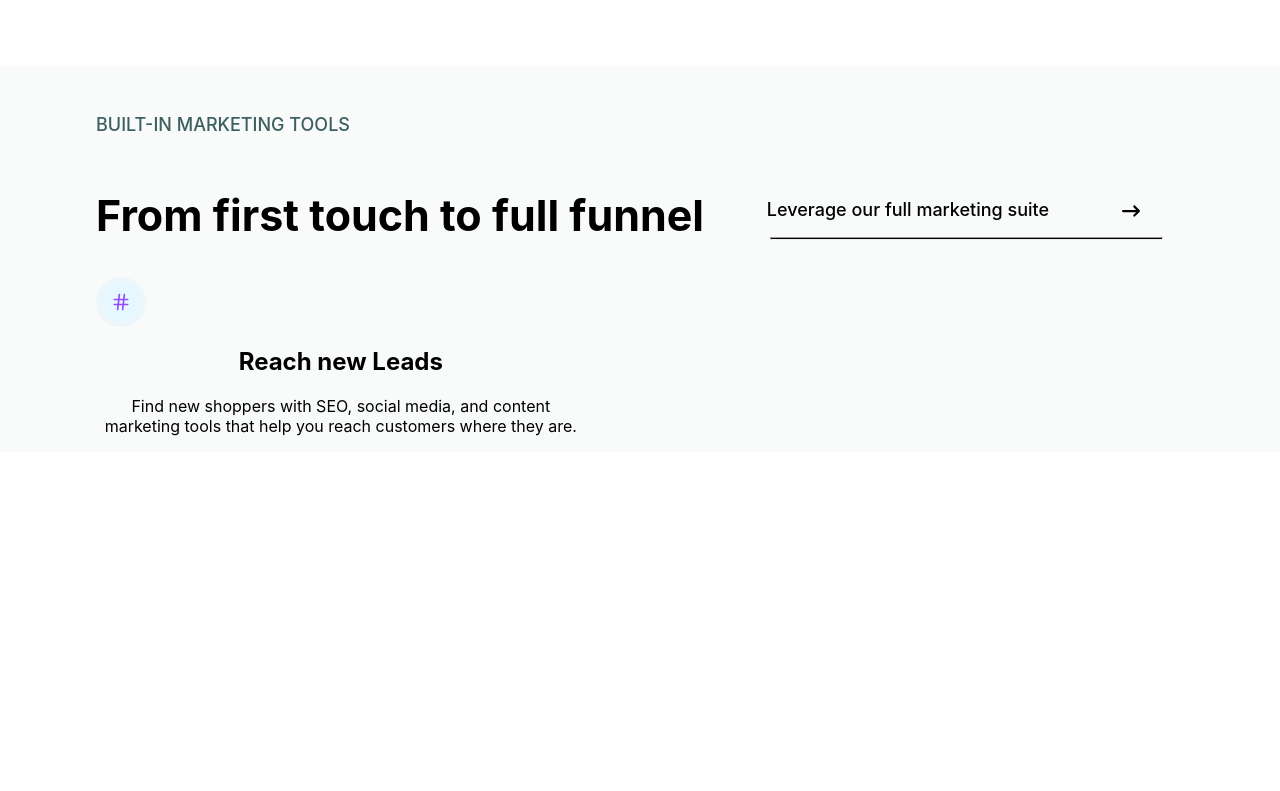
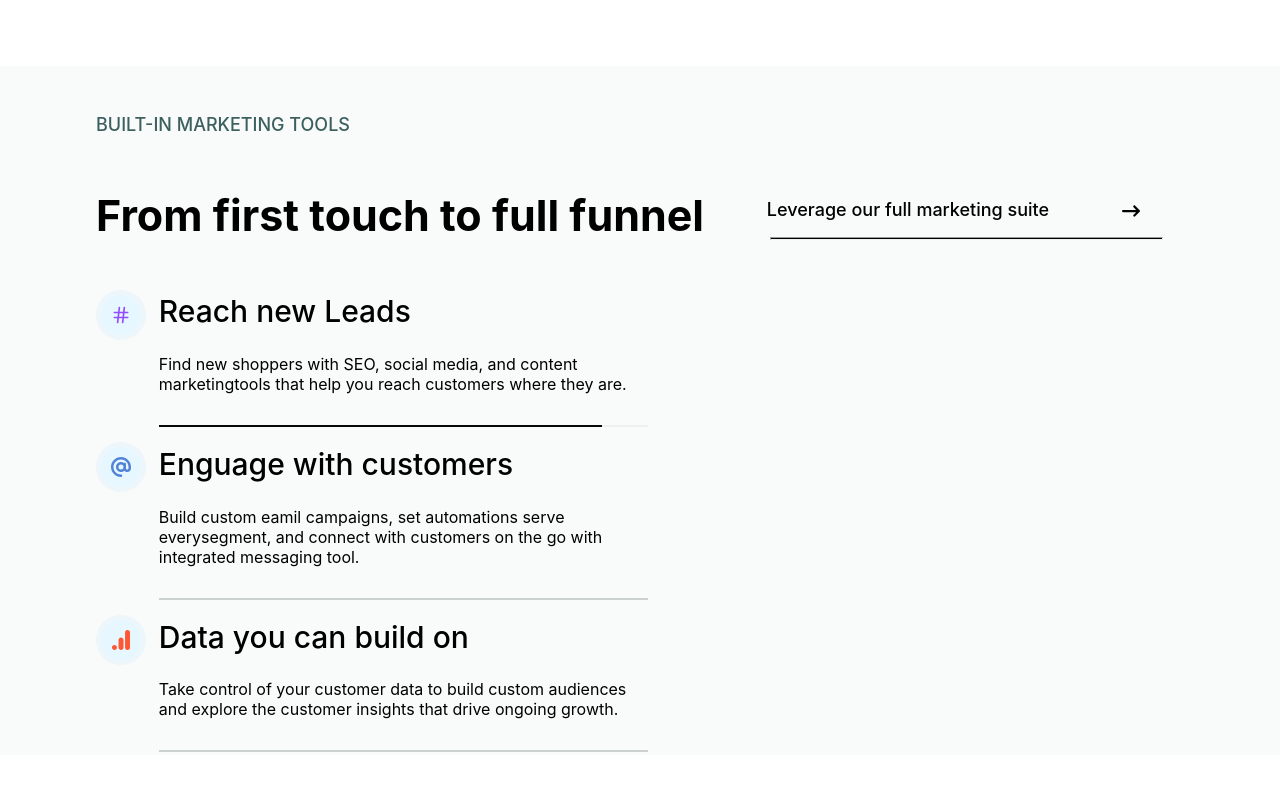
Before and after one commit to Ravi99245/shopify-website, a React (Create React App) app: page / in a window 1280 px wide. Shown: the part 3401-4192 px from the top of the page. Before the commit the page ends 3901 px from the top, so only its background shows below. Built offline with nearby package versions, Linux system fonts and the light colour scheme.

Commit message:
Gradient divs created

```diff
--- a/src/components/ThirdPage/index.js
+++ b/src/components/ThirdPage/index.js
@@ -23,10 +23,6 @@ class ThirdPage extends Component {
       { id: 3, filling: false },
     ],
   };
-
-  handleMouseEnter = (id) => this.setState({ hoverId: id });
-
-  handleMouseLeave = () => this.setState({ hoverId: null });
 
   componentDidMount() {
     this.interval = setInterval(() => {
--- a/src/components/ThirdPage/styledComponent.js
+++ b/src/components/ThirdPage/styledComponent.js
@@ -60,8 +60,7 @@ export const GradientDiv = styled.div`
     #a9eeff,
     #80d1fe
   ); /* Assuming currant is #ff0050 */
-  transform-origin: left;
-  transform: scaleX(1);
+
   animation: ${({ filling }) => (filling ? fillAnimation : emptyAnimation)} 10s
     ease forwards;
   transition-duration: 9920ms;
--- a/src/components/VideoPage/index.js
+++ b/src/components/VideoPage/index.js
@@ -16,10 +16,74 @@ import {
   Hashtag,
   InnerContainer,
   DetaialsContainer,
+  VidoeDetailContainer,
+  Heading2,
+  At,
+  Button,
+  Data,
+  GradientDiv,
 } from "./styledComponent";
 
 class VideoPage extends Component {
-  state = { arrow1: false, arrow2: true };
+  state = {
+    arrow1: false,
+    arrow2: true,
+    bars: [
+      {
+        id: 1,
+        playing: true,
+        symbol: <Hashtag />,
+        heading: "Reach new Leads",
+        paragraph:
+          "Find new shoppers with SEO, social media, and content marketingtools that help you reach customers where they are.",
+      },
+      {
+        id: 2,
+        playing: false,
+        symbol: <At />,
+        heading: "Enguage with customers",
+        paragraph:
+          "Build custom eamil campaigns, set automations serve everysegment, and connect with customers on the go with integrated messaging tool.",
+      },
+      {
+        id: 3,
+        playing: false,
+        symbol: <Data />,
+        heading: "Data you can build on",
+        paragraph:
+          "Take control of your customer data to build custom audiences and explore the customer insights that drive ongoing growth.",
+      },
+    ],
+  };
+
+  componentDidMount() {
+    this.interval = setInterval(() => {
+      this.setState((prevState) => {
+        // Reset all bars to not playing
+        const bars = prevState.bars.map((bar) => ({ ...bar, playing: false }));
+
+        // Find the current playing bar
+        const currentPlayingIndex = prevState.bars.findIndex(
+          (bar) => bar.playing
+        );
+
+        // Determine the next index
+        const nextPlayingIndex =
+          currentPlayingIndex === prevState.bars.length - 1
+            ? 0
+            : currentPlayingIndex + 1;
+
+        // Set the next bar to playing
+        bars[nextPlayingIndex].playing = true;
+
+        return { bars };
+      });
+    }, 10000);
+  }
+
+  componentWillUnmount() {
+    clearInterval(this.interval);
+  }
 
   handleMouseEneter = () => {
     this.setState({ arrow1: true, arrow2: false });
@@ -30,7 +94,8 @@ class VideoPage extends Component {
   };
 
   render() {
-    const { arrow1, arrow2 } = this.state;
+    const { arrow1, arrow2, bars } = this.state;
+    console.log(bars);
     return (
       <Section>
         <TopContainer>
@@ -54,20 +119,22 @@ class VideoPage extends Component {
           </HeadingContianer>
         </TopContainer>
         <div>
-          <div>
-            <IconContianer>
-              <InnerContainer>
-                <Hashtag />
-              </InnerContainer>
-            </IconContianer>
-            <DetaialsContainer>
-              <h1>Reach new Leads</h1>
-              <p>
-                Find new shoppers with SEO, social media, and content marketing
-                tools that help you reach customers where they are.
-              </p>
-            </DetaialsContainer>
-          </div>
+          <>
+            {bars.map(({ id, symbol, playing, heading, paragraph }) => (
+              <VidoeDetailContainer key={id}>
+                <IconContianer>
+                  <InnerContainer>{symbol}</InnerContainer>
+                </IconContianer>
+                <DetaialsContainer>
+                  <Heading2>{heading}</Heading2>
+                  <p>{paragraph}</p>
+                  <Button key={id}>
+                    <GradientDiv playing={playing} />
+                  </Button>
+                </DetaialsContainer>
+              </VidoeDetailContainer>
+            ))}
+          </>
         </div>
       </Section>
     );
--- a/src/components/VideoPage/styledComponent.js
+++ b/src/components/VideoPage/styledComponent.js
@@ -2,6 +2,20 @@ import styled, { keyframes } from "styled-components";
 
 import { FaArrowRightLong } from "react-icons/fa6";
 import { FiHash } from "react-icons/fi";
+import { FaAt } from "react-icons/fa6";
+import { SiGoogleanalytics } from "react-icons/si";
+
+export const Data = styled(SiGoogleanalytics)`
+  color: #ff5733;
+  width: 20px;
+  height: 20px;
+`;
+
+export const At = styled(FaAt)`
+  color: #5383d7;
+  width: 20px;
+  height: 20px;
+`;
 
 export const Hashtag = styled(FiHash)`
   color: #944bfd;
@@ -157,8 +171,52 @@ export const IconContianer = styled.div`
   align-items: center;
   justify-content: center;
   border-radius: 50%;
+  margin-top: 0.8rem;
+  margin-right: 0.8rem;
 `;
 
 export const DetaialsContainer = styled.div`
   width: 45%;
 `;
+
+export const VidoeDetailContainer = styled.div`
+  display: flex;
+  flex-direction: row;
+  align-items: flex-start;
+  text-align: left;
+`;
+
+export const Heading2 = styled.h1`
+  color: #000;
+  font-size: 30px;
+  margin-top: 1rem;
+  font-weight: 500;
+`;
+
+export const GradientDiv = styled.div`
+  position: absolute;
+  top: 0;
+  right: 0;
+  bottom: 0;
+  left: 0;
+  z-index: 20;
+  height: 100%;
+  width: 100%;
+  background-color: ${(props) =>
+    props.playing ? "#080707" : "#ccd1d1"}; /* Assuming currant is #ff0050 */
+  animation: ${({ playing }) => (playing ? fillAnimation : "")} 10s ease
+    forwards;
+  transition-duration: 9920ms;
+`;
+
+const fillAnimation = keyframes`
+  0% { width: 0%; }
+  100% { width: 100%; }
+`;
+
+export const Button = styled.button`
+  position: relative;
+  height: 0.125rem; /* 2px */
+  width: 100%; /* Replace with actual color value for bg-shade-20 */
+  border: none;
+`;
```
